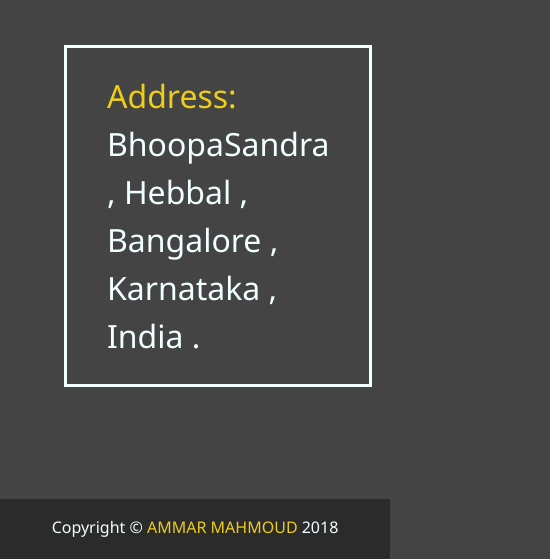
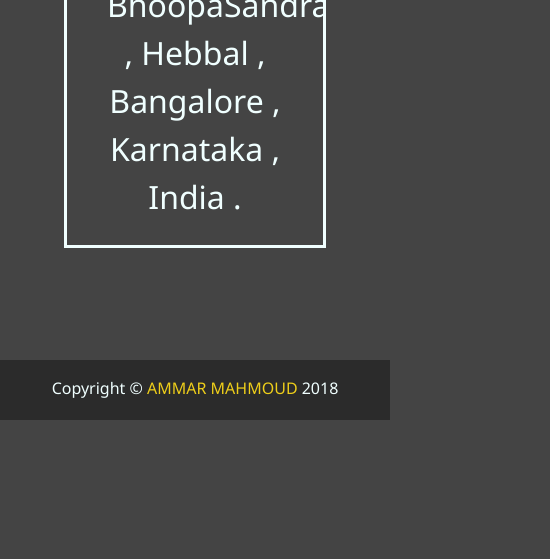
Before and after one commit to AMMAR187/portofolio, a website: page dist/contact.html in a window 390 px wide. Shown: the part 861-1420 px from the top of the page, 550 px wide, since content can reach past the window. After the commit the page ends 1281 px from the top, so only its background shows below. Drawn offline with Linux system fonts and the light colour scheme.

Commit message:
some errer was fixed at contact and home page

```diff
--- a/scss/_mobile.scss
+++ b/scss/_mobile.scss
@@ -14,7 +14,7 @@
 
 // tablets and small laptops
 @include mediaMd {
-    .main {
+    main {
         text-align: center;
         align-items: center;
         .lg-heading {
@@ -62,7 +62,8 @@
 
 // smartphones
 @include mediaSm {
-    .main#home h1 {
+    main#home h1,
+    main#contact h1 {
         margin-top: 10vh;
         text-align: center;
         font-size: 3rem;
@@ -70,4 +71,7 @@
     .project {
         grid-template-columns: 1fr;
     }
+    .box {
+        width: 100%;
+    }
 }
--- a/scss/main.scss
+++ b/scss/main.scss
@@ -155,6 +155,7 @@ main {
         border: 3px solid azure;
         margin-bottom: 3rem;
         font-size: 2rem;
+        overflow: auto;
         @include easeout;
         &:hover {
             color: set-color($secondary-color);
```
Also changed, not shown: dist/contact.html, dist/css/main.css.
